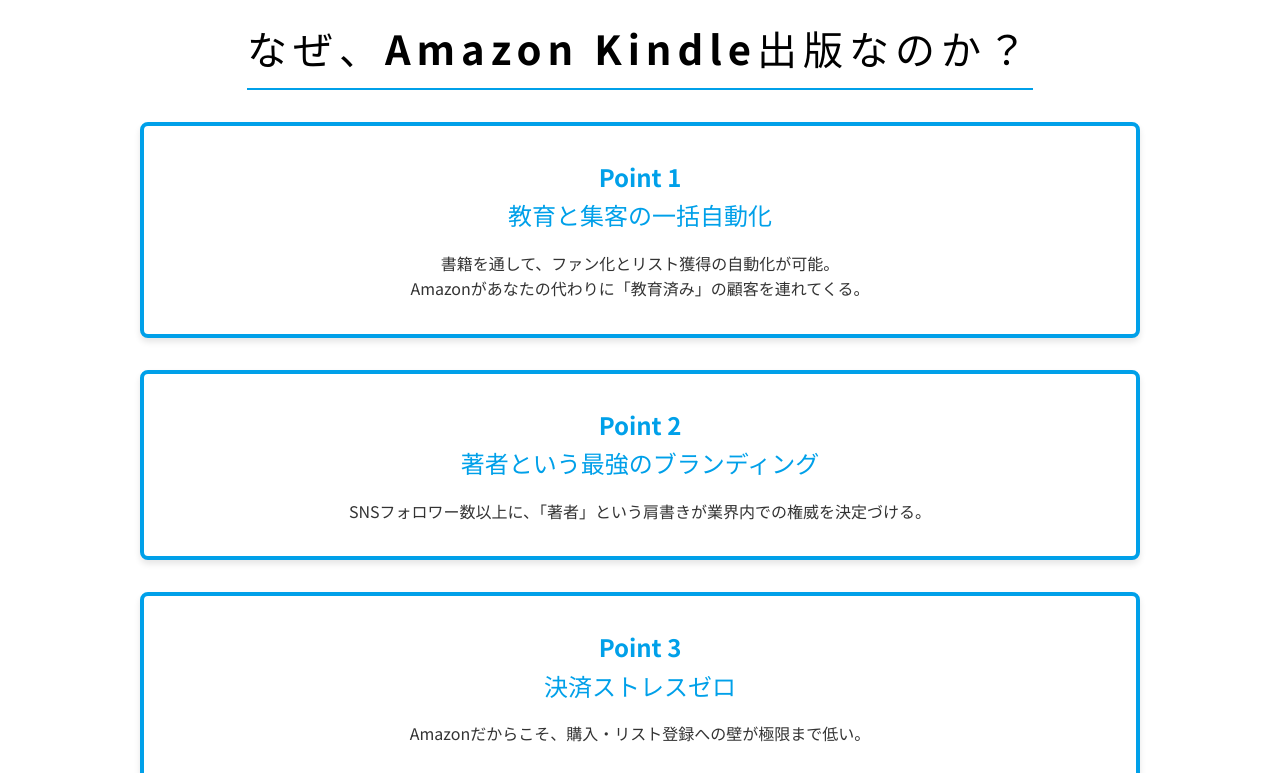
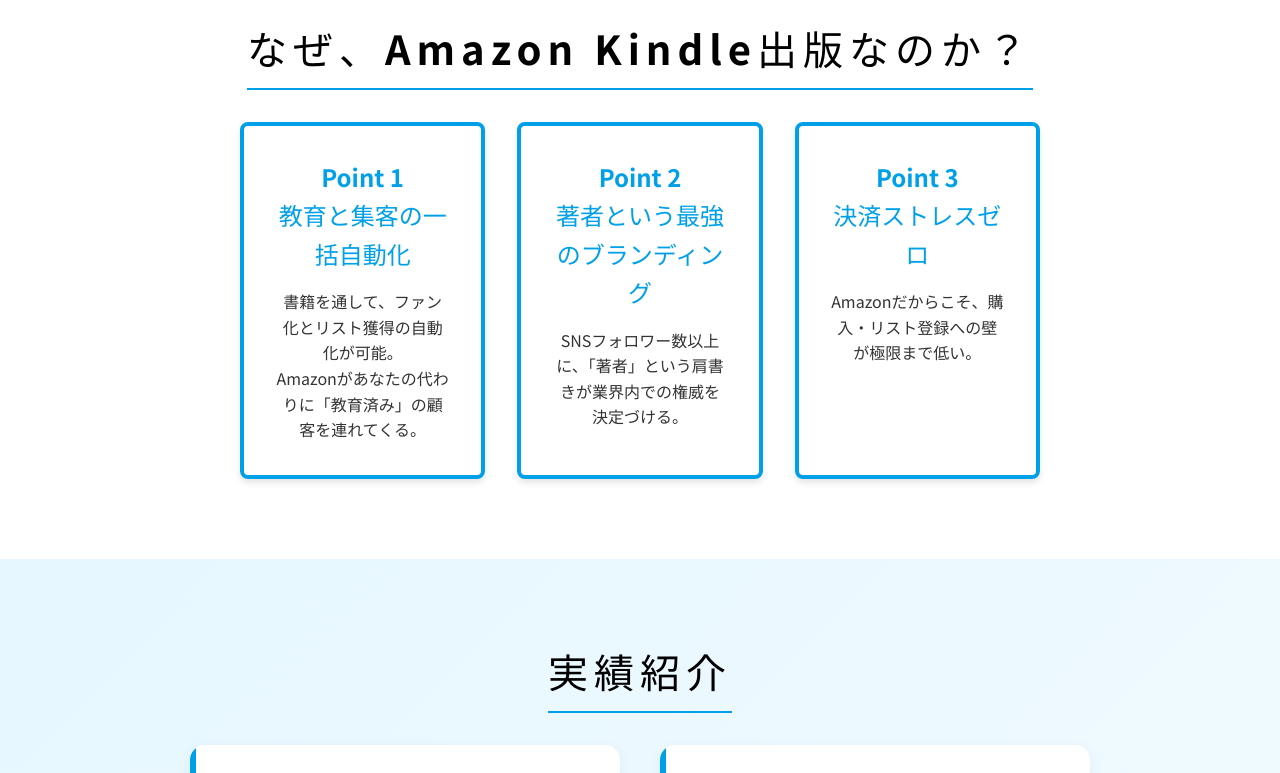
Before and after one commit to rikutoaimanga-max/Kindle-Publishing-Homepage, a React (Vite) app: page / in a window 1280 px wide. Shown: the part 2700-3473 px from the top of the page. Built offline with nearby package versions, Linux system fonts and the light colour scheme; grey boxes are pictures that could not be loaded.

Commit message:
Layout: Adjust Solution section width to 800px and columns

```diff
--- a/src/components/Solution.jsx
+++ b/src/components/Solution.jsx
@@ -23,7 +23,7 @@ const Solution = () => {
                 <div style={{ textAlign: 'center' }}>
                     <h2 className="section-title" style={{ color: '#000', fontFamily: 'var(--font-family-base)', textTransform: 'none' }}>なぜ、<span style={{ fontWeight: '900' }}>Amazon Kindle</span>出版なのか？</h2>
                 </div>
-                <div className="grid grid-3" style={{ maxWidth: '1000px', margin: '0 auto', gap: '2rem' }}>
+                <div style={{ display: 'grid', gridTemplateColumns: 'repeat(auto-fit, minmax(240px, 1fr))', gap: '2rem', maxWidth: '800px', margin: '0 auto' }}>
                     {points.map((point, index) => (
                         <div key={index} style={{
                             border: '4px solid var(--color-secondary)', // Match CTA border color and width
```
